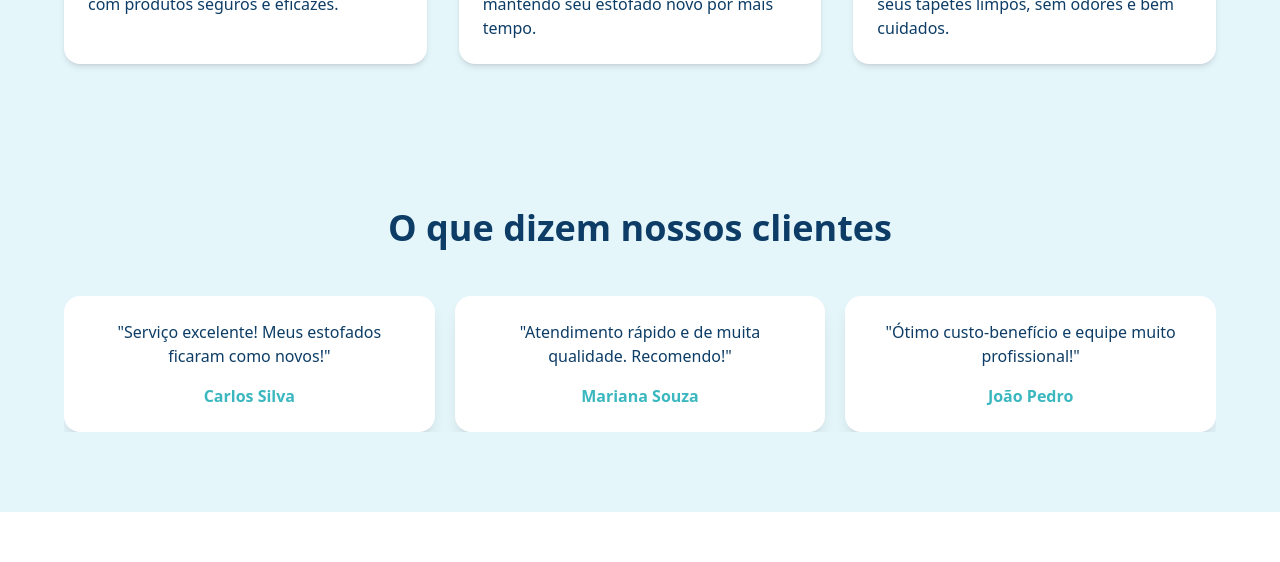
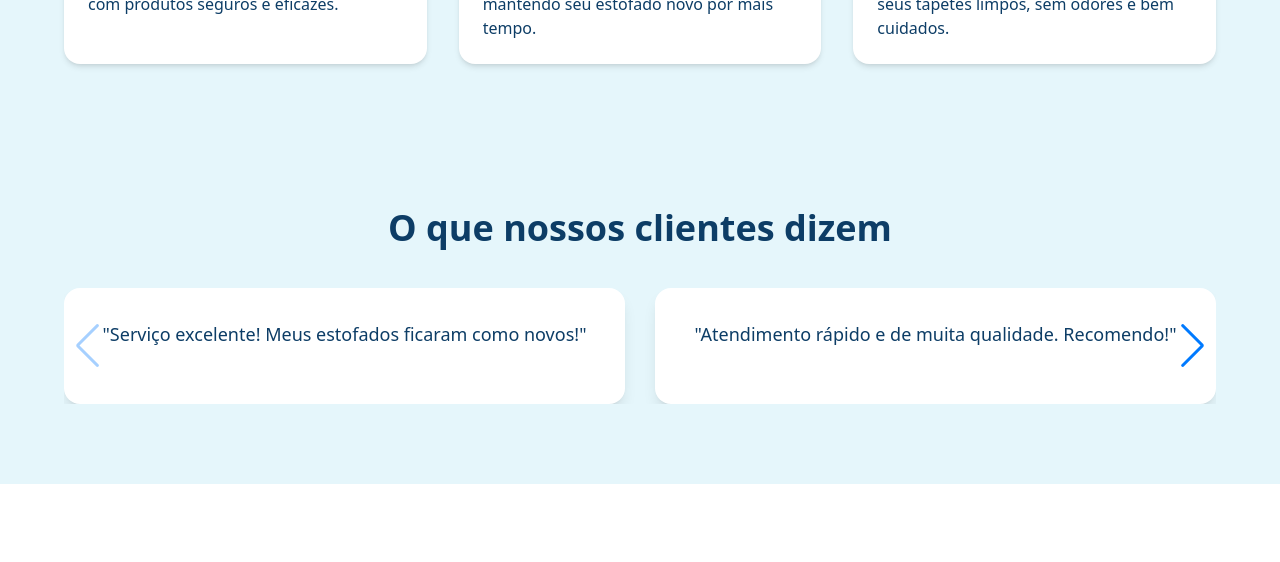
Before and after one commit to higordevv/botulimp, a React (Vite) app: page / in a window 1280 px wide. Shown: the part 1880-2442 px from the top of the page. Built offline with nearby package versions, Linux system fonts and the light colour scheme.

Commit message:
Changes to be committed: 	modified:   src/components/FeedbackSection.tsx

```diff
--- a/src/components/FeedbackSection.tsx
+++ b/src/components/FeedbackSection.tsx
@@ -1,35 +1,53 @@
-// src/components/FeedbackSection.tsx
-import { Swiper, SwiperSlide } from "swiper/react";
-import "swiper/css";
+import { Swiper, SwiperSlide } from 'swiper/react';
+import { Navigation } from 'swiper/modules';
+import 'swiper/css';
+import 'swiper/css/navigation';
 
-const feedbacks = [
-    { name: "Carlos Silva", text: "Serviço excelente! Meus estofados ficaram como novos!" },
-    { name: "Mariana Souza", text: "Atendimento rápido e de muita qualidade. Recomendo!" },
-    { name: "João Pedro", text: "Ótimo custo-benefício e equipe muito profissional!" },
+import { useEffect, useState } from 'react';
+
+type FeedBackType = {
+    id: string | number,
+    name: string,
+    text:string
+}
+
+const feedbacks: FeedBackType[] = [
+    { id: 1 ,name: "Carlos Silva", text: "Serviço excelente! Meus estofados ficaram como novos!" },
+    { id: 2 , name: "Mariana Souza", text: "Atendimento rápido e de muita qualidade. Recomendo!" },
+    {  id: 3 ,name: "João Pedro", text: "Ótimo custo-benefício e equipe muito profissional!" },
 ];
 
 export default function FeedbackSection() {
+    const [isMobile, setIsMobile] = useState(false);
+
+    useEffect(() => {
+      const handleResize = () => {
+        setIsMobile(window.innerWidth < 768);
+      };
+      handleResize(); // Chamar já na montagem
+      window.addEventListener('resize', handleResize);
+      return () => window.removeEventListener('resize', handleResize);
+    }, []);
     return (
-        <section id="feedback" className="bg-[#e5f6fb] py-20 px-6">
-            <h2 className="text-3xl md:text-4xl font-bold text-center text-[#0d3d66] mb-12">
-                O que dizem nossos clientes
-            </h2>
+        <section id="feedback" className="w-full bg-[#e5f6fb] py-20 px-4">
+        <div className="max-w-6xl mx-auto text-center">
+          <h2 className="text-4xl font-bold mb-10 text-[#0d3d66]">O que nossos clientes dizem</h2>
 
-            <div className="max-w-6xl mx-auto">
+          {isMobile && (
+            <p className="text-sm text-[#0d3d66] mb-6 animate-bounce">Arraste para o lado ➡️</p>
+          )}
+
           <Swiper
-                    spaceBetween={20}
-                    slidesPerView={1}
-                    breakpoints={{
-                        768: {
-                            slidesPerView: 3,
-                        },
-                    }}
+            modules={[Navigation]}
+            spaceBetween={30}
+            slidesPerView={isMobile ? 1 : 2}
+            navigation={!isMobile}
+            className="px-4"
           >
-                    {feedbacks.map((feedback, index) => (
-                        <SwiperSlide key={index}>
-                            <div className="bg-white p-6 rounded-2xl shadow-lg h-full flex flex-col justify-between text-center">
-                                <p className="text-[#0d3d66] mb-4">"{feedback.text}"</p>
-                                <span className="font-semibold text-[#3ab7bf]">{feedback.name}</span>
+            {feedbacks.map((feedback) => (
+              <SwiperSlide key={feedback.id}>
+                <div className="bg-white rounded-2xl shadow-lg p-8 h-full flex flex-col justify-between">
+                  <p className="text-[#0d3d66] text-lg mb-6">"{feedback.text}"</p>
                 </div>
               </SwiperSlide>
             ))}
```
Lines whose indentation alone changed are shown as unchanged.
